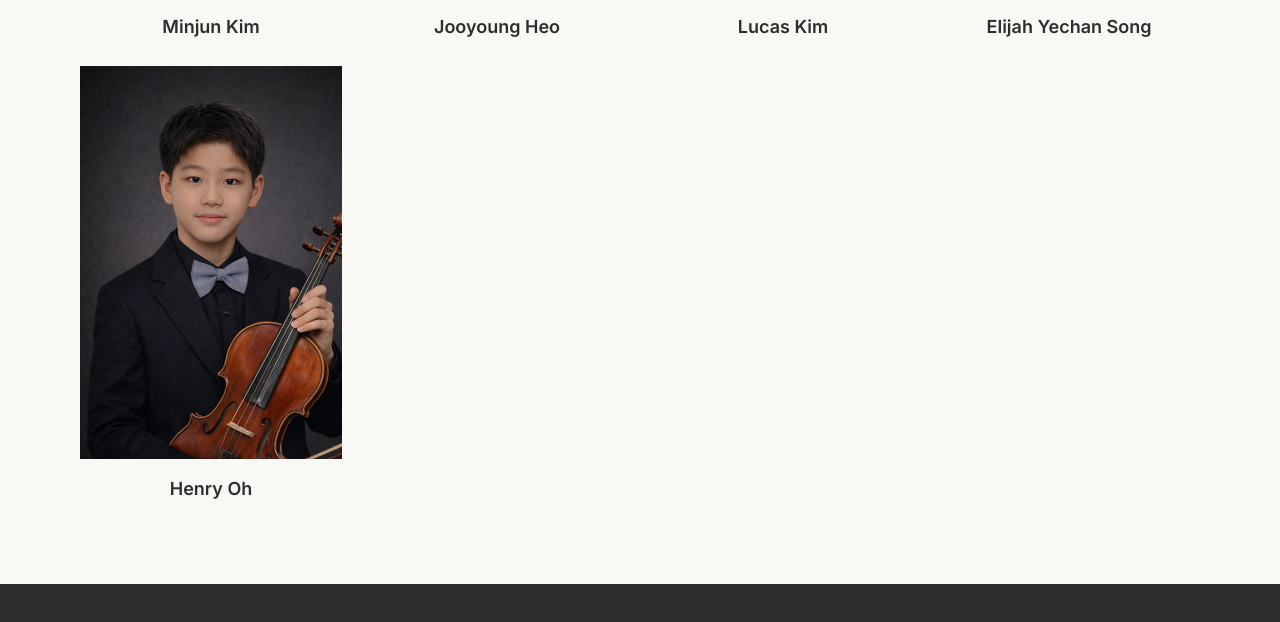
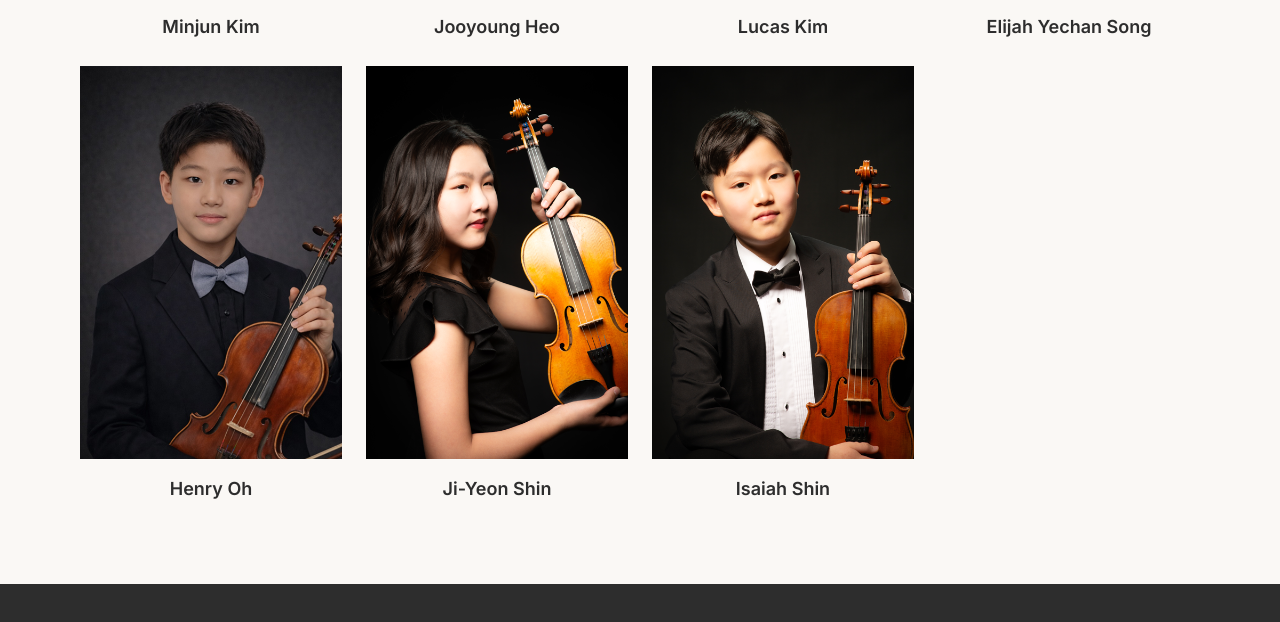
Before and after one commit to jaeminkoo-ui/Melodia, a website: page members.html in a window 1280 px wide. Shown: the part 1549-2171 px from the top of the page. Drawn offline with Linux system fonts and the light colour scheme.

Commit message:
Add Ji-Yeon Shin and Isaiah Shin to members page

```diff
--- a/members.html
+++ b/members.html
@@ -85,6 +85,14 @@
                 <img src="assets/members/henry_oh.png" alt="Henry Oh" class="member-photo">
                 <span class="member-name">Henry Oh</span>
             </div>
+            <div class="member-card">
+                <img src="assets/members/jiyeon_shin.png" alt="Ji-Yeon Shin" class="member-photo">
+                <span class="member-name">Ji-Yeon Shin</span>
+            </div>
+            <div class="member-card">
+                <img src="assets/members/isaiah_shin.png" alt="Isaiah Shin" class="member-photo">
+                <span class="member-name">Isaiah Shin</span>
+            </div>
         </div>
     </section>
 
```
Also changed, not shown: assets/members/isaiah_shin.png (added), assets/members/jiyeon_shin.png (added), 1 other file.
